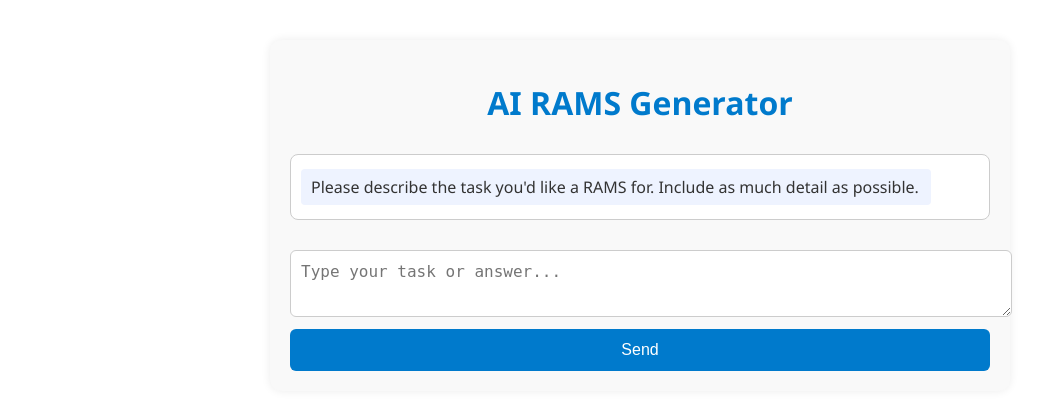
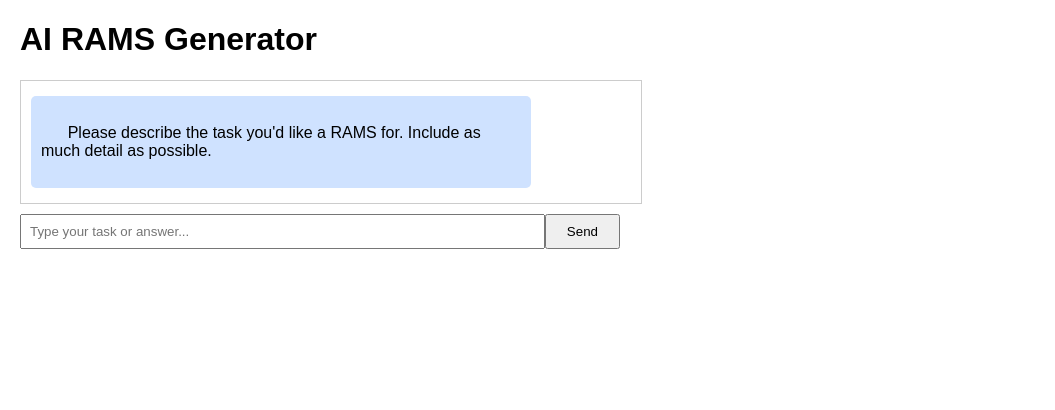
Before and after one commit to CustomGPTer/RAMS_Generator, a FastAPI app: page /rams_chat in a window 1280 px wide. Shown: the top 410 px of the page, without its empty margins (0-1055 px from the left). Run offline with FastAPI, Linux system fonts and the light colour scheme.

Commit message:
Update rams_chat.html

```diff
--- a/rams-gpt-backend/templates/rams_chat.html
+++ b/rams-gpt-backend/templates/rams_chat.html
@@ -1,130 +1,62 @@
 <!DOCTYPE html>
-<html>
+<html lang="en">
 <head>
-  <meta charset="UTF-8">
-  <title>RAMS Generator</title>
-  <link rel="stylesheet" href="/static/style.css">
+  <meta charset="UTF-8" />
+  <meta name="viewport" content="width=device-width, initial-scale=1.0" />
+  <title>AI RAMS Generator</title>
   <style>
-    #user-input {
-      width: 100%;
-      min-height: 40px;
-      resize: vertical;
-      font-size: 16px;
+    body { font-family: Arial, sans-serif; margin: 20px; }
+    #chat-container {
+      display: flex;
+      flex-direction: column;
+      max-width: 600px;
+      max-height: 400px;
+      margin-bottom: 10px;
       padding: 10px;
-      margin-top: 10px;
-    }
-    #chat {
-      max-height: 70vh;
+      border: 1px solid #ccc;
       overflow-y: auto;
-      padding-bottom: 10px;
     }
     .message {
-      padding: 6px 10px;
-      margin: 4px 0;
-      border-radius: 4px;
+      padding: 10px;
+      margin: 5px 0;
+      border-radius: 5px;
+      white-space: pre-wrap;
+      max-width: 80%;
     }
-    .message.ai {
-      background: #eef3ff;
+    .assistant.message {
+      background-color: #cfe2ff;
+      align-self: flex-start;
     }
-    .message.user {
-      background: #d8ffd8;
-      text-align: right;
+    .user.message {
+      background-color: #e9ecef;
+      align-self: flex-end;
+    }
+    #chat-form { display: flex; max-width: 600px; }
+    #message-input { flex: 1; padding: 8px; }
+    #chat-form button { padding: 8px 20px; }
+    .download-link {
+      display: block;
+      margin: 10px 0;
+      font-weight: bold;
     }
   </style>
 </head>
 <body>
-  <div class="container">
-    <h1>AI RAMS Generator</h1>
+  <h1>AI RAMS Generator</h1>
 
-    <div id="chat">
-      <div class="message ai">Please describe the task you'd like a RAMS for. Include as much detail as possible.</div>
+  <div id="chat-container">
+    {% for msg in messages %}
+    <div class="{{ 'assistant' if msg.role == 'assistant' else 'user' }} message">
+      {{ msg.content }}
     </div>
-
-    <form id="input-form">
-      <textarea id="user-input" autocomplete="off" placeholder="Type your task or answer..." rows="2"></textarea>
-      <button type="submit" id="send-button">Send</button>
-    </form>
+    {% endfor %}
   </div>
 
-  <script>
-    let sessionStarted = false;
-    let currentQuestion = 0;
-    let allQuestions = [];
-    const form = document.getElementById('input-form');
-    const input = document.getElementById('user-input');
-    const chat = document.getElementById('chat');
-    const button = document.getElementById('send-button');
+  <form id="chat-form">
+    <input type="text" id="message-input" placeholder="Type your task or answer..." autocomplete="off" required />
+    <button type="submit">Send</button>
+  </form>
 
-    function addMessage(text, sender) {
-      const msg = document.createElement('div');
-      msg.className = 'message ' + sender;
-      msg.textContent = text;
-      chat.appendChild(msg);
-      chat.scrollTop = chat.scrollHeight;
-    }
-
-    form.addEventListener('submit', async (e) => {
-      e.preventDefault();
-      const value = input.value.trim();
-      if (!value) return;
-
-      addMessage(value, 'user');
-      input.value = '';
-      button.disabled = true;
-
-      try {
-        if (!sessionStarted) {
-          addMessage('🟡 Generating tailored questions...', 'ai');
-
-          const response = await fetch('/rams_chat/start', {
-            method: 'POST',
-            headers: { 'Content-Type': 'application/json' },
-            body: JSON.stringify({ task: value })
-          });
-          const data = await response.json();
-          if (data.error) return addMessage("Error: " + data.error, 'ai');
-
-          sessionStarted = true;
-          allQuestions = [];
-          currentQuestion = 0;
-          allQuestions.push(data.question);
-          addMessage(`1. ${data.question}`, 'ai');
-
-        } else {
-          const response = await fetch('/rams_chat/answer', {
-            method: 'POST',
-            headers: { 'Content-Type': 'application/json' },
-            body: JSON.stringify({ answer: value })
-          });
-          const data = await response.json();
-          if (data.error) return addMessage("Error: " + data.error, 'ai');
-
-          if (data.message) {
-            addMessage("🟢 Generating your RAMS document...", 'ai');
-
-            const downloadResponse = await fetch('/rams_chat/generate');
-            const blob = await downloadResponse.blob();
-            const url = window.URL.createObjectURL(blob);
-            const a = document.createElement('a');
-            a.href = url;
-            a.download = "RAMS.docx";
-            a.click();
-            window.URL.revokeObjectURL(url);
-
-            addMessage("✅ RAMS download complete. Refresh the page to start a new one.", 'ai');
-            form.style.display = "none";
-          } else if (data.question) {
-            allQuestions.push(data.question);
-            currentQuestion++;
-            addMessage(`${currentQuestion + 1}. ${data.question}`, 'ai');
-          }
-        }
-      } catch (err) {
-        addMessage("❌ An error occurred: " + err.message, 'ai');
-      } finally {
-        button.disabled = false;
-      }
-    });
-  </script>
+  <script src="/static/script.js"></script>
 </body>
 </html>
```
